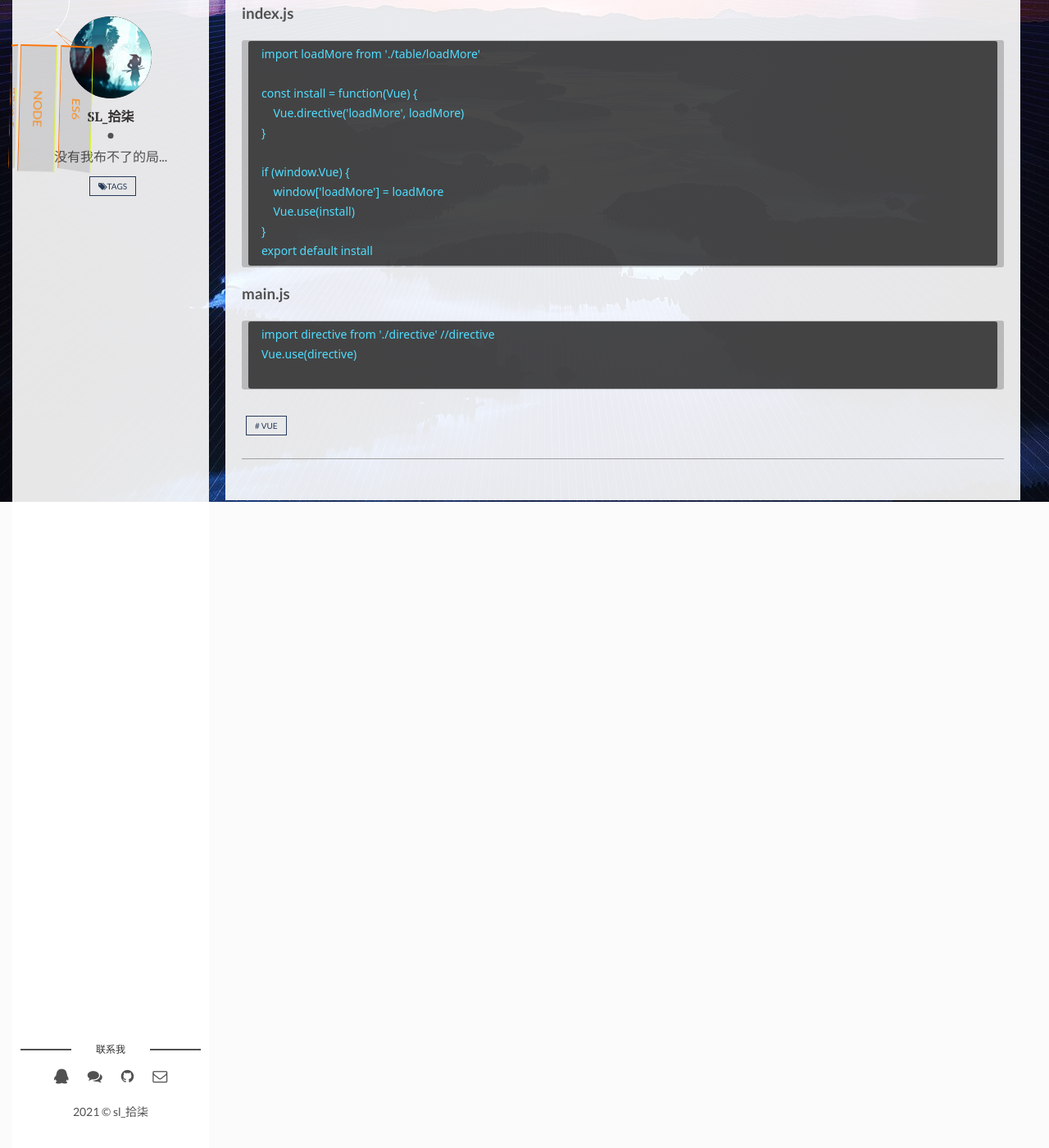
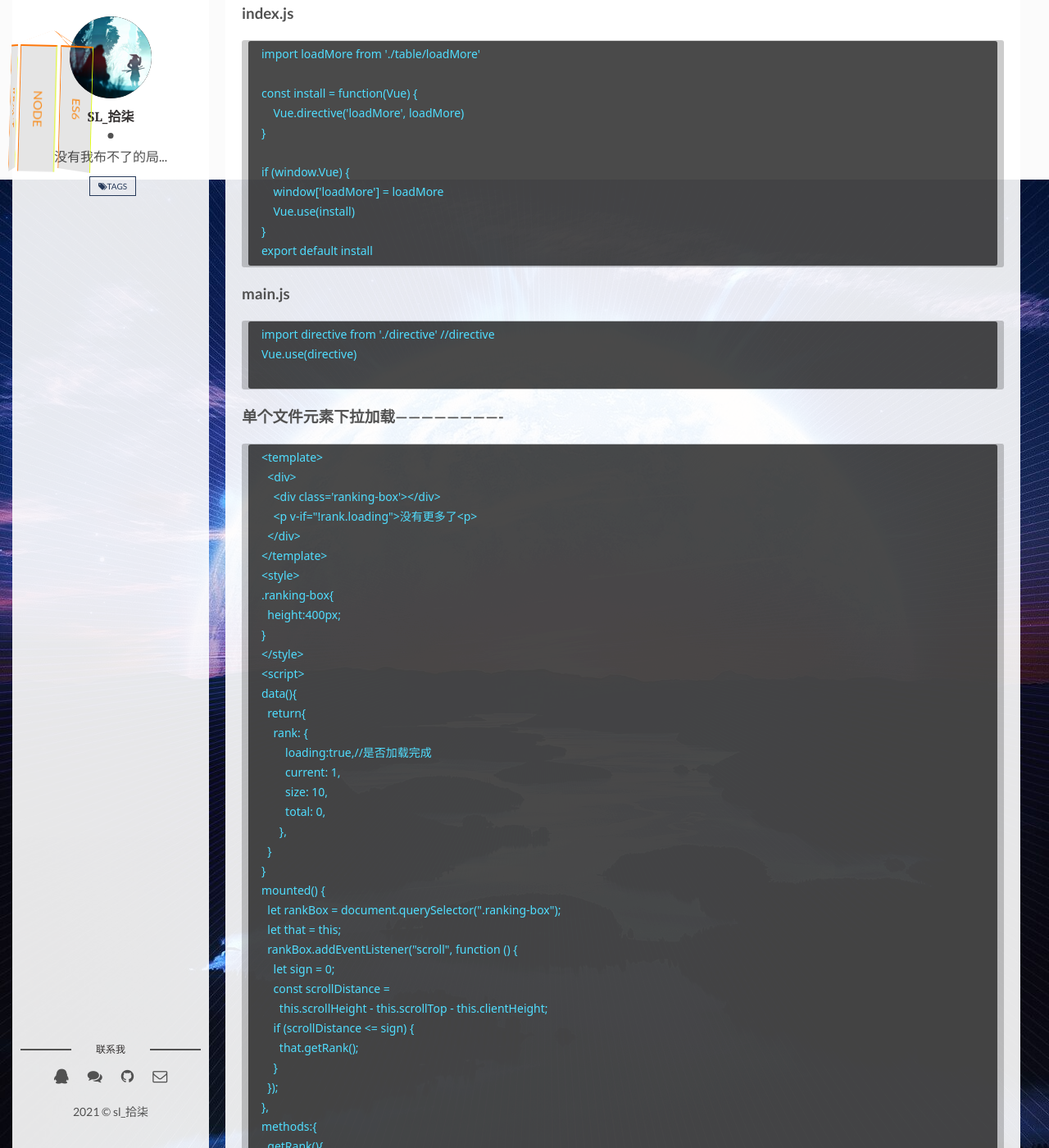
Before and after one commit to sl17/cyclone.github.io, a Jekyll site: the page built from _posts/2021-08-05-全局的vue自定义指令.md, in a window 1280 px wide and 1400 px high, scrolled down 607 px. Shown: the whole window at 82% size. Built offline with Jekyll 4.4.1, drawn with Linux system fonts in a browser that asks for light colours; comment, search, counter and statistics services are not loaded; before the commit the page ends 1237 px from its top, so only the background shows below that; some of the changed text lies outside the part shown.

Commit message:
Update 2021-08-05-全局的vue自定义指令.md

````diff
--- a/_posts/2021-08-05-全局的vue自定义指令.md
+++ b/_posts/2021-08-05-全局的vue自定义指令.md
@@ -47,3 +47,71 @@
 Vue.use(directive)
 
 ```
+
+### 单个文件元素下拉加载-------------------------
+```
+<template>
+  <div>
+    <div class='ranking-box'></div>
+    <p v-if="!rank.loading">没有更多了<p>
+  </div>
+</template>
+<style>
+.ranking-box{
+  height:400px;
+}
+</style>
+<script>
+data(){
+  return{
+    rank: {
+        loading:true,//是否加载完成
+        current: 1,
+        size: 10,
+        total: 0,
+      },
+  }
+}
+mounted() {
+  let rankBox = document.querySelector(".ranking-box");
+  let that = this;
+  rankBox.addEventListener("scroll", function () {
+    let sign = 0;
+    const scrollDistance =
+      this.scrollHeight - this.scrollTop - this.clientHeight;
+    if (scrollDistance <= sign) {
+      that.getRank();
+    }
+  });
+},
+methods:{
+  getRank(){
+     if(this.rank.loading){
+      let parmas = {
+        current: this.rank.current, //必传 当前年
+        size: this.rank.size, //必传 类型(1-月,2-季,3-年)
+      };
+      this.$COMMON
+        .api("/oa/asset/count/usage/rank", parmas, "get")
+        .then((res) => {
+          let { code, data, msg } = res;
+          if (code == 200) {
+            this.rankList = this.rankList.concat(data.records);
+            this.rank.total = data.total || 0;
+            if(this.rank.current*this.rank.size>=this.rank.total){
+              this.rank.loading = false;
+            }else{
+              this.rank.loading = true;
+            }
+            this.rank.current++
+          }
+        })
+        .catch((error) => {
+          this.$message.error("服务器异常");
+        });
+    }
+  }
+}
+<script>
+
+```
````
